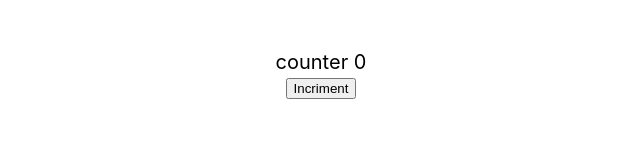
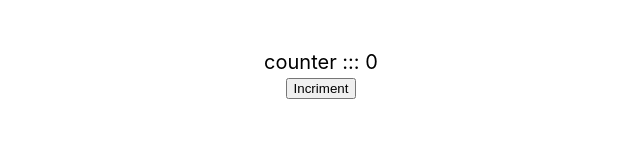
Before and after one commit to nasangam/react-counter, a React (Create React App) app: page / in a window 1280 px wide. Shown: the top 160 px of the page, without its empty margins (319-959 px from the left). Built offline with nearby package versions, Linux system fonts and the light colour scheme.

Commit message:
Update App.js

```diff
--- a/src/App.js
+++ b/src/App.js
@@ -6,7 +6,7 @@ function App() {
     const [counter, setCounter] = useState(0);
   return (
     <div className="App" style={{margin:"50px", fontSize: "20px"}}>
-        <div>counter {counter} </div>
+        <div>counter ::: {counter} </div>
       <div><button onClick={()=>setCounter(counter+1)}>Incriment</button></div>
     </div>
   );
```
